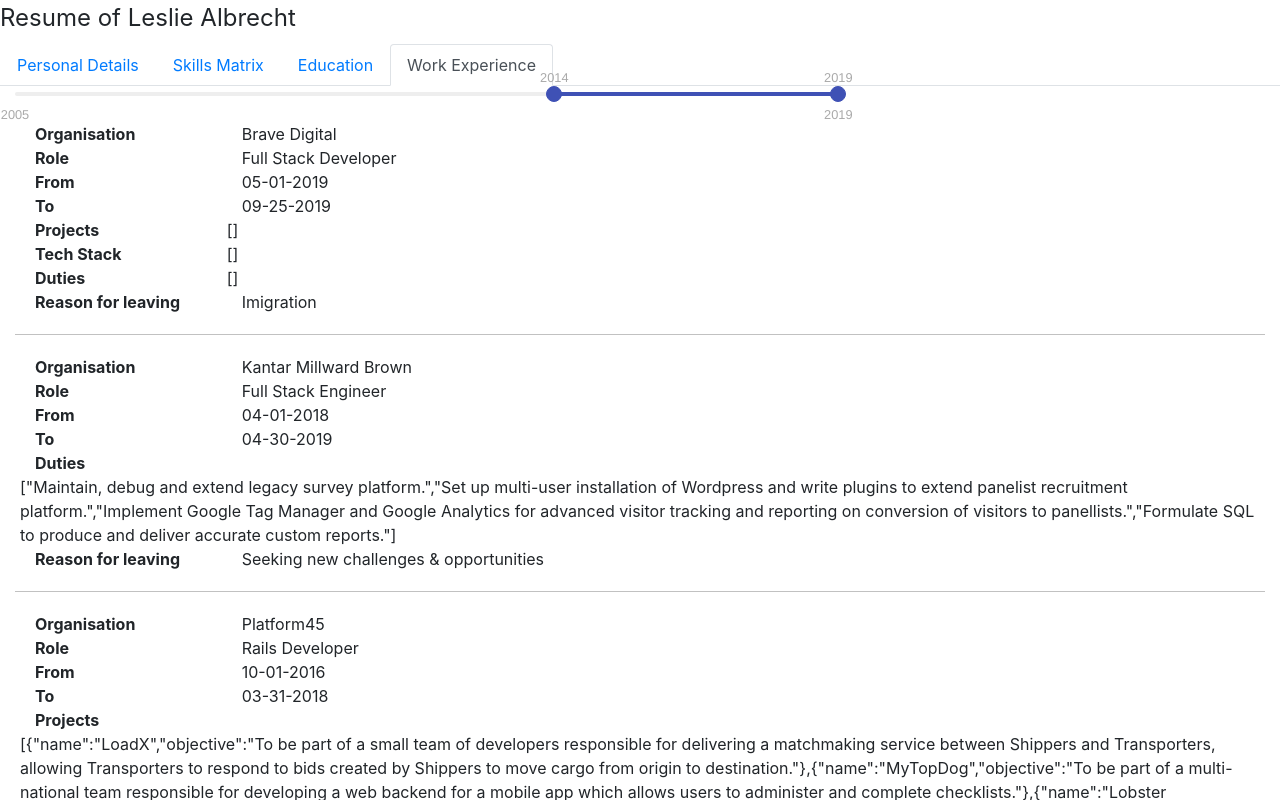
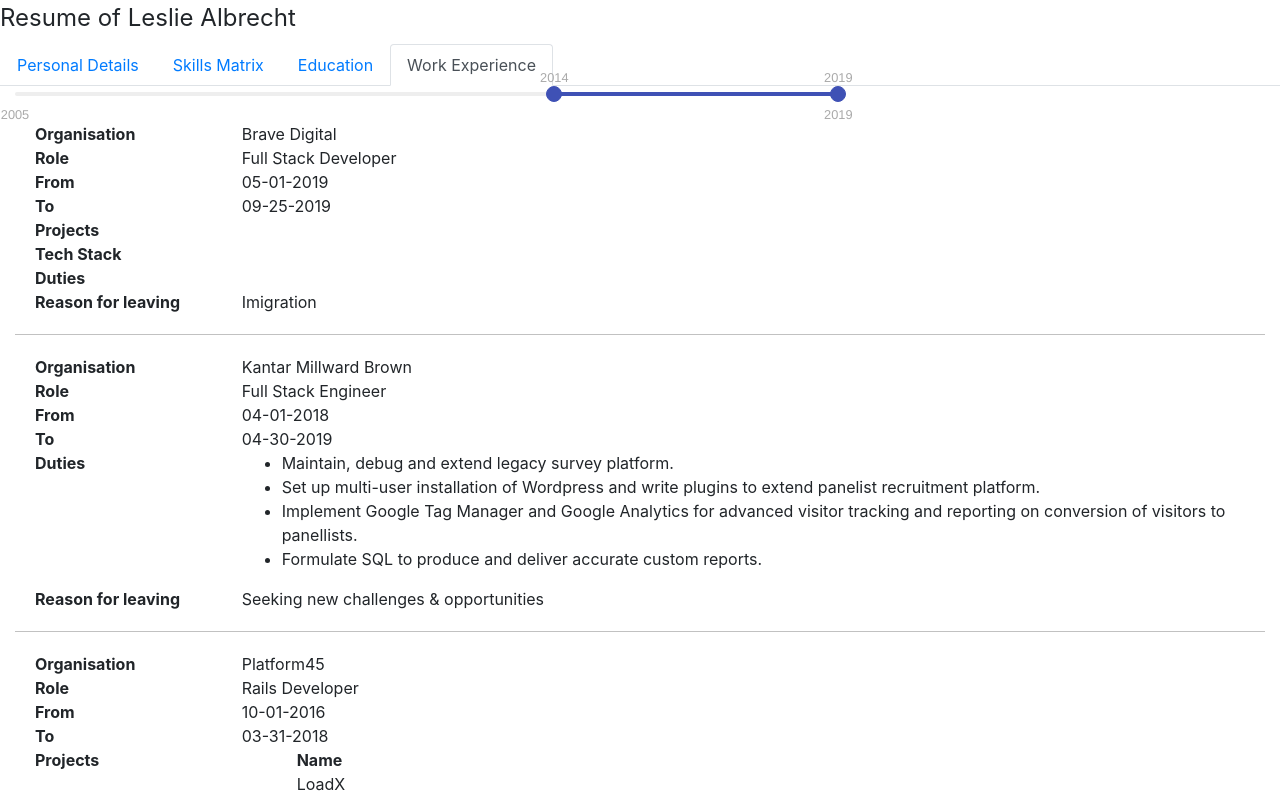
Before and after one commit to rooirampokker/resume-builder, a React (Create React App) app: page / in a window 1280 px wide. Both pictures are taken after a click on the tab "Work Experience". Shown: the top 800 px of the page. Built offline with nearby package versions, Linux system fonts and the light colour scheme.

Commit message:
complete work history now showing - now to formatting

```diff
--- a/src/containers/WorkExperience.jsx
+++ b/src/containers/WorkExperience.jsx
@@ -1,16 +1,16 @@
-import React, { Component } from 'react';
+import React, {Component} from 'react';
 import Utils from '../utils/Utils';
 import InputRange from 'react-input-range';
-import { Row, Col } from 'react-bootstrap';
+import {Row, Col} from 'react-bootstrap';
+
 import './WorkExperience.css';
 import ('react-input-range/lib/css/index.css');
-
 
 class WorkExperience extends Component {
     constructor(props) {
         super(props);
-        this.details  = props.details;
-        this.utils    = new Utils();
+        this.details = props.details;
+        this.utils = new Utils();
         this.componentName = this.utils.camelize(this.constructor.name);
         this.initialRange = 5;
         this.earliestDate = 0;
@@ -21,7 +21,8 @@
             value: {
                 min: 0,
                 max: 0,
-          }}
+            }
+        }
     }
     /*
     *
@@ -48,38 +49,39 @@
             earliestDate: this.earliestDate
         });
     }
+
     /*
     *
     */
-    checkEmployers(value) {
+    checkItems(value) {
         let rangeStart = new Date(value.min).getFullYear();
-       let rangeEnd   = new Date(value.max).getFullYear();
+        let rangeEnd = new Date(value.max).getFullYear();
 
         return (Object.keys(this.details).map((item, index) => {
             let employmentStart = new Date(this.details[index].From).getFullYear();
-           let employmentEnd   = new Date(this.details[index].To).getFullYear();
-           if ((employmentStart >= rangeStart && (employmentStart <= rangeEnd || employmentStart <= rangeStart)) ||
-               (rangeStart >= employmentStart && rangeEnd <= employmentEnd)
-             ) { //caters for overlap when you started at a new company outside the selected range, but left for another company inside said range
+            let employmentEnd = new Date(this.details[index].To).getFullYear();
+            if ((employmentStart >= rangeStart && (rangeEnd >= employmentStart || employmentStart <= rangeStart)) ||
+                (employmentStart <= rangeStart && rangeEnd <= employmentEnd)) { //caters for overlap when you started at a new company outside the selected range, but left for another company inside said range
                 return (
                     <div className={"activeEmployer"}
-                        key={"employer"+index}>
-                       {this.getActiveEmployer(this.details[index])}
+                         key={"employer" + index}>
+                        {this.getItemsInRange(this.details[index])}
                     </div>
                 );
             } else return false;
         }));
     }
+
     /*
     *
     */
-    getActiveEmployer(employer) {
+    getItemsInRange(employer) {
         return Object.keys(employer).map((label, val) => {
-            let formattedLabel = this.formatLabel(label);
-            let formattedContent = this.formatContent(employer[label]);
+            let formattedLabel = this.formatLabel(label, 2);
+            let formattedContent = this.formatContent(employer[label], 10);
             return (
                 <Row
-                        key = {"employerCol"+val}>
+                    key={"employerCol" + val}>
                     {formattedLabel}
                     {formattedContent}
                 </Row>);
@@ -88,16 +90,10 @@
     /*
     *
      */
-    formatList(listContent) {
-        JSON.stringify(listContent)
-    }
-    /*
-    *
-     */
-    formatLabel(label) {
-        return(
+    formatLabel(label, cols) {
+        return (
             <Col
-                md={2}
+                md={cols}
                 className={"label"}>
                 {label}
             </Col>);
@@ -105,26 +101,73 @@
     /*
     *
      */
-    formatContent(content) {
+    formatContent(content, cols) {
         if (!Array.isArray(content)) {
             return (
-                <Col md={10}
+                <Col md={cols}
                      className={"value"}>
                     {content}
                 </Col>);
         } else {
-            let list = this.formatList(content);
             return (
-               JSON.stringify(content)
+                <Col md={cols}>
+                    <ul>
+                        {this.formatList(content)}
+                    </ul>
+                </Col>
             )
         }
+    }
+    /*
+    *
+     */
+    formatList(listContent) {
+        return Object.keys(listContent).map((index) => {
+            if (typeof listContent[index] == 'string') {
+                return (<li className={"listItems"}
+                            key={"list" + index}>
+                                {listContent[index]}
+                </li>);
+            } else {
+                return Object.keys(listContent[index]).map((label, key) => {
+                       let thisLabel = this.formatLabel(label, 2);
+                       let thisValue = this.formatContent(listContent[index][label], 5);
+                       return (<span key={"object-"+key}>
+                               {thisLabel}
+                               {thisValue}
+                            </span>)
+                 })
+            }
+        });
+    }
+    /*
+    * We need to determine the start and end dates here - get start and end dates for all listed items in supplied data, then find earliest and latest date as input
+    */
+    generateTimeline() {
+        return (
+            <Row
+                id={this.componentName + "RowTimeline"}>
+                <Col
+                    md={8}
+                    className='textLabel label'>
+                    <InputRange
+                        draggableTrack
+                        step={31536000 * 1000}
+                        maxValue={this.state.latestDate}
+                        minValue={this.state.earliestDate}
+                        value={this.state.value}
+                        onChange={value => this.validateRange(value)}
+                        //onChangeComplete={value => this.showSectionInRange(value)}
+                        formatLabel={value => new Date(value).toLocaleDateString("en-US", {year: 'numeric'})}/>
+                </Col>
+            </Row>
+        );
+    }
 
-    }
     /*
     * Ensures that user doesn't drag the timeline out of range
     */
     validateRange(value) {
-        //necessary for now to only compare years - the slider
         let maxYear = new Date(value.max).getFullYear();
         let latestYear = new Date(this.latestDate).getFullYear();
         if (value.min > this.earliestDate &&
@@ -137,29 +180,7 @@
             })
         }
     }
-/*
-* We need to determine the start and end dates here - get start and end dates for all listed items in supplied data, then find earliest and latest date as input
-*/
-    generateTimeline() {
-        return (
-            <Row
-                id = {this.componentName+"RowTimeline"}>
-                <Col
-                    md={8}
-                    className='textLabel label'>
-                    <InputRange
-                        draggableTrack
-                        step    ={31536000*1000}
-                        maxValue={this.state.latestDate}
-                        minValue={this.state.earliestDate}
-                        value={this.state.value}
-                        onChange={value => this.validateRange(value)}
-                        //onChangeComplete={value => this.showSectionInRange(value)}
-                        formatLabel={value => new Date(value).toLocaleDateString("en-US", {year: 'numeric'})}/>
-                </Col>
-            </Row>
-        );
-    }
+
     /*
     *
     */
@@ -167,7 +188,7 @@
         return (
             <div className="container-fluid">
                 {this.generateTimeline()}
-                {this.checkEmployers(this.state.value)}
+                {this.checkItems(this.state.value)}
             </div>
         );
     }
--- a/src/data/Resume.js
+++ b/src/data/Resume.js
@@ -83,13 +83,13 @@
     },
     "Education": [
         {
-            "name": "ZCE (Zend Certified Engineer)",
+            "Name": "ZCE (Zend Certified Engineer)",
             "dateAchieved": "04-01-2006",
             "description": "Professional Qualification at CTU Training Solutions in Pretoria, South Africa (Gauteng)",
             "subjects": [],
         },
         {
-            "name": "Computer Training Institute (CTI)",
+            "Name": "Computer Training Institute (CTI)",
             "dateAchieved": "12-01-2002",
             "description": "Comprehensive Programming, validated by Cambridge University",
             "subjects": [
@@ -104,13 +104,13 @@
 
         },
         {
-            "name": "CompTia A+",
+            "Name": "CompTia A+",
             "dateAchieved": "10/2000",
             "description": "Certificate at IT Intellect in Durban, South Africa (KwaZulu Natal)",
             "subjects": [],
         },
         {
-            "name": "Kokstad College",
+            "Name": "Kokstad College",
             "dateAchieved": "12-01-2002",
             "description": "National Senior Certificate",
             "subjects": [
@@ -160,20 +160,20 @@
             "To": "03-31-2018",
             "Projects": [
                 {
-                    "name": "LoadX",
-                    "objective": "To be part of a small team of developers responsible for delivering a matchmaking service between Shippers and Transporters, allowing Transporters to respond to bids created by Shippers to move cargo from origin to destination.",
+                    "Name": "LoadX",
+                    "Objective": "To be part of a small team of developers responsible for delivering a matchmaking service between Shippers and Transporters, allowing Transporters to respond to bids created by Shippers to move cargo from origin to destination.",
                 },
                 {
-                    "name": "MyTopDog",
-                    "objective": "To be part of a multi-national team responsible for developing a web backend for a mobile app which allows users to administer and complete checklists.",
+                    "Name": "MyTopDog",
+                    "Objective": "To be part of a multi-national team responsible for developing a web backend for a mobile app which allows users to administer and complete checklists.",
                 },
                 {
-                    "name": "Lobster Inc",
-                    "objective": "To develop and consume an API for an education platform to deliver customized learning support for grades 4 to 12. This is supplemented by a system that provides students with remedial advice and content based on previously completed assignments while providing teachers with a dashboard containing statistics across all students and classrooms assigned to them.",
+                    "Name": "Lobster Inc",
+                    "Objective": "To develop and consume an API for an education platform to deliver customized learning support for grades 4 to 12. This is supplemented by a system that provides students with remedial advice and content based on previously completed assignments while providing teachers with a dashboard containing statistics across all students and classrooms assigned to them.",
                 },
                 {
-                    "name": "Votes for Schools",
-                    "objective": "To provide support and develop features for a React-based voting/polling and statistics system for British school system.",
+                    "Name": "Votes for Schools",
+                    "Objective": "To provide support and develop features for a React-based voting/polling and statistics system for British school system.",
                 }
             ],
             "Tech Stack": [
@@ -217,12 +217,12 @@
             "To": "09-30-2016",
             "Projects": [
                 {
-                    "name": "INETBFA CRM Rebuild",
-                    "objective": "To be the sole developer responsible for merging the old I-Net Bridge (bespoke Visual Basic application) & McgregorBFA CRM (sugarCRM) systems into a single, consolidated CRM system"
+                    "Name": "INETBFA CRM Rebuild",
+                    "Objective": "To be the sole developer responsible for merging the old I-Net Bridge (bespoke Visual Basic application) & McgregorBFA CRM (sugarCRM) systems into a single, consolidated CRM system"
                 },
                 {
-                    "name": "Gizmos/EDGE",
-                    "objective": "To develop web-based, responsive, API-driven web components that delivers JSE data as highly configurable financial instruments that can be embedded on a 3rd party website."
+                    "Name": "Gizmos/EDGE",
+                    "Objective": "To develop web-based, responsive, API-driven web components that delivers JSE data as highly configurable financial instruments that can be embedded on a 3rd party website."
                 }
             ],
             "Tech Stack": [
```
Lines whose indentation alone changed are shown as unchanged.
